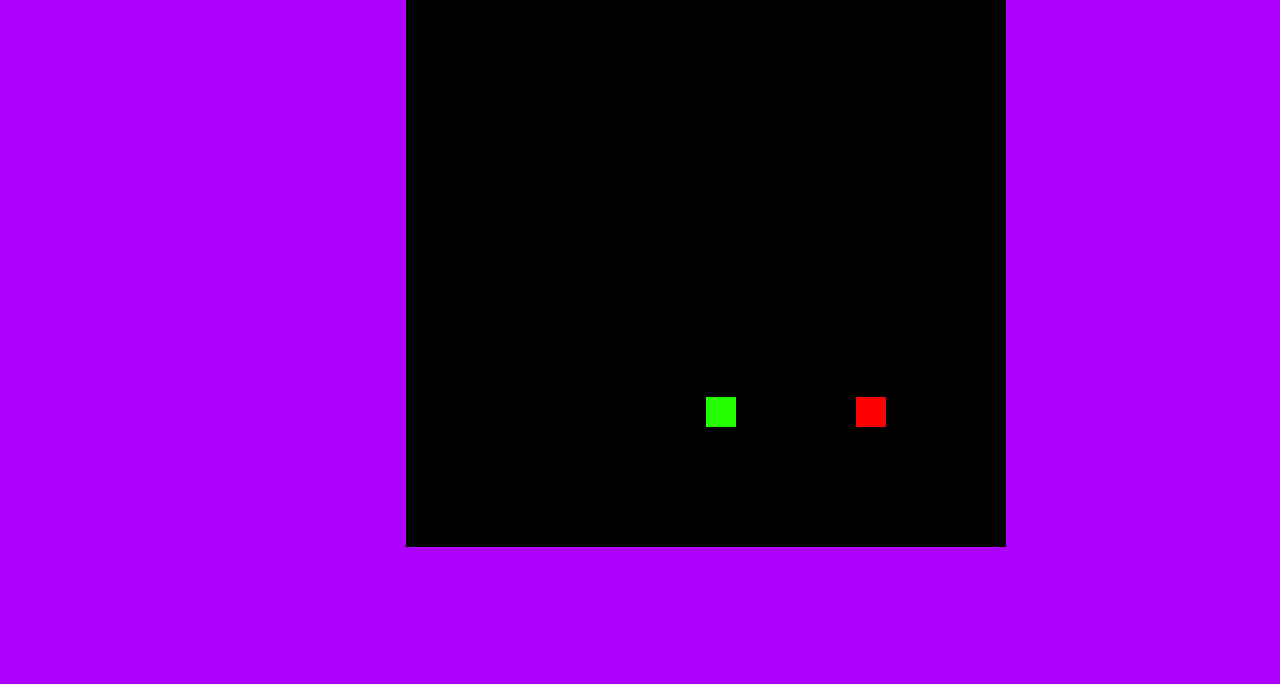
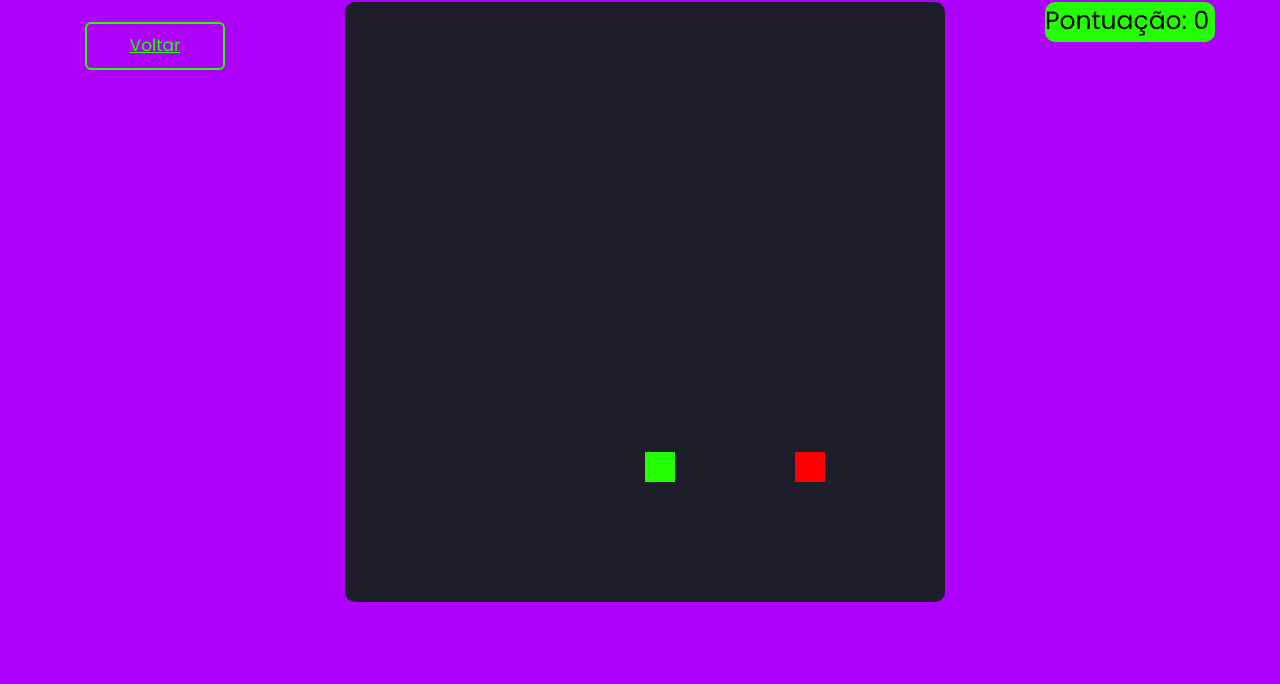
Before and after one commit to JoaoVitorLira/SnakeMania, a plain HTML site: page jogo.html in a window 1280 px wide. Shown: the part 116-800 px from the top of the page. Drawn offline with Linux system fonts and the light colour scheme.

Commit message:
Finalização do projeto

```diff
--- a/jogo.html
+++ b/jogo.html
@@ -15,6 +15,7 @@
 
 <body>
 
+    <img class="logo2" src="Component 1.png" alt="">
 
     <div id="cobra">
 
@@ -22,7 +23,10 @@
         <canvas id="espaco" width="600" height="600"></canvas>
 
 
-    </div>
+
+
+    <div id="pontos"> Pontuação: 0 </div></div>
+
 
     <script src="main.js"></script>
 
--- a/main.js
+++ b/main.js
@@ -4,56 +4,58 @@ window.onload = function () {
     document.addEventListener("keydown", keyPush)
 
 
-    setInterval(jogo, 80); //define intervalo para uma função ser chamada no jog varias vezes (a cada 60 milisegundos)
+    setInterval(jogo, 95); //define intervalo para uma função ser chamada no jog varias vezes (a cada 60 milisegundos)
 
 
     const vel = 1; //velocidade = quantas casas a cobrinha vai andar quando chamar a função jogo
 
     var vx = vy = 0;
-    var px = 10; //onde se inicia no eixo x
+    var px = 10; //onde se inicia no eixo x (posição da cobra)
     var py = 15; // onde se inicia no eixo y
     var tm = 30; //tamanho da maçã
     var qm = 20; //quantas maçãs podem caber
     var mx = my = 15; //posição inicial da maçã
+    var pontuacao = 0;
+
 
     var trail = [];
     tail = 5;//tamanho da cauda
 
     function jogo() {
-        px += vx;
+        px += vx; //posição onde a cobra ja está + a velocidade que ela tem, ou seja pra onde ela ta se movimentando
         py += vy;
         if (px < -1) {
-           alert("[GAME OVER] Você TROMBOU na parede!")
+            alert("[GAME OVER] Você TROMBOU na parede!\nSua pontuação: " + pontuacao);
            window.location.href = "index.html";
-        }
+        }//se a cobra ta vindo para esquerda e acaba encostando na borda, o jogo acaba
         if (px > qm) {
-            alert("[GAME OVER] Você TROMBOU na parede!")
+            alert("[GAME OVER] Você TROMBOU na parede!\nSua pontuação: " + pontuacao);
             window.location.href = "index.html";
         }
         if (py < -1) {
-            alert("[GAME OVER] Você TROMBOU na parede!")
+            alert("[GAME OVER] Você TROMBOU na parede!\nSua pontuação: " + pontuacao);
             window.location.href = "index.html";
         }
         if (py > qm) {
-            alert("[GAME OVER] Você TROMBOU na parede!")
+            alert("[GAME OVER] Você TROMBOU na parede!\nSua pontuação: " + pontuacao);
            window.location.href = "index.html";
         }// faz a cobra não sair da borda
 
 
 
-        ctx.fillStyle = "black";
+        ctx.fillStyle = "#1e1e2b";//cor do tabuleiro
         ctx.fillRect(0, 0, stage.width, stage.height);
 
         ctx.fillStyle = "red";//cor da maçã
-        ctx.fillRect(mx * tm, my * tm, tm, tm)//posição da maçã(posição vezes o tamanho e bla bla bla...)
+        ctx.fillRect(mx * tm, my * tm, tm, tm)//coloca a maçã na posição definida(posição vezes o tamanho e bla bla bla...)
 
-        ctx.fillStyle = "#24ff00"
+        ctx.fillStyle = "#24ff00"//cor da cobrinha
         for (var i = 0; i < trail.length; i++) {
             ctx.fillRect(trail[i].x * tm, trail[i].y * tm, tm, tm);
             if (trail[i].x == px && trail[i].y == py) {
                 vx = vy=0;
                 tail = 5;
-            } //posição da cabeça
+            } //pega a posição do rastro e assim pinta a cobra (calcula a posição e tamanho da cobra para que dessa forma colorir o espaço do rastro da própria, assim dando a impressão de que a cobra aumentou de tamanho)
 
         }
 
@@ -68,6 +70,16 @@ window.onload = function () {
             tail++; //adiciona mais um elemento na cauda
             mx = Math.floor(Math.random() *qm); //posiciona a maçã em outro local do tabuleiro
             my = Math.floor(Math.random() *qm);
+            let qp = 0;
+            pontuacao++;
+            atualizarPontuacao(); // chama uma função para atualizar a exibição da pontuação
+
+
+        }
+
+        function atualizarPontuacao() {
+            var pontuacaoElemento = document.getElementById("pontos");
+            pontuacaoElemento.textContent = "Pontuação: " + pontuacao;
         }
 
 
--- a/style.css
+++ b/style.css
@@ -1,69 +1,107 @@
 #espaco{
     display: flex;
     text-align: center;
+    border-radius: 10px;
 }
 
 body{
     background-color: #AD00ff;
+    display: flex;
+    justify-content: center;
+    align-items: center;
+    flex-direction: column;
 }
 
 #cobra{
     display: flex;
     justify-content: center;
+    margin-top: 1%;
+    gap: 100px;
+}
+
+#pontos{
+  font-size: 25px;
+  display: flex;
+  color: black;
+  font-family: 'Poppins', sans-serif;
+  background-color: #24ff00;
+  height: 40px;
+  width: 170px;
+  border-radius: 10px;
+}
+
+.preto{
+  background-color: #1e1e2b;
+  display: flex;
   margin-top: 5%;
-    gap: .625rem;
+  width: 800px;
+  height: 500px;
+  border-radius: 20px;
+  justify-content: center;
+  align-items: center;
+  flex-direction: column;
+}
+
+.logo{
+  display: flex;
+  width: 400px;
+  margin-top: 5%;
+
+}
+
+.logo2{
+  display: flex;
+  width: 400px;
+  margin-top: 1%;
+
 }
 
 .btn {
+  --color: #24ff00;
+  font-family: 'Poppins', sans-serif;
+  text-align: center;
+  display: inline-block;
+  width: 8em;
+  height: 2.6em;
+  line-height: 2.5em;
+  margin: 20px;
+  position: relative;
+  overflow: hidden;
+  border: 2px solid var(--color);
+  transition: color .5s;
+  z-index: 1;
   font-size: 17px;
-    background: transparent;
-    border: none;
-    padding: 1em 1.5em;
-    color: #24ff00;
-    font-family: 'Poppins', sans-serif;
-    text-transform: uppercase;
-    position: relative;
-    transition: .5s ease;
-    display: flex;
-    width: 70px;
-    height: 20px;
-    justify-content: center;
+  border-radius: 6px;
+  font-weight: 500;
+  color: var(--color);
  }
 
-  .btn::before {
-    content: '';
+ .btn:before {
+  content: "";
   position: absolute;
-    left: 0;
-    bottom: 0;
-    height: 2px;
-    width: 0;
-    background-color: #24ff00;
-    transition: .5s ease;
+  z-index: -1;
+  background: var(--color);
+  height: 150px;
+  width: 200px;
+  border-radius: 50%;
  }
 
  .btn:hover {
-    color: #1e1e2b;
-    transition-delay: .5s;
+  color: black;
  }
 
-  .btn:hover::before {
-    width: 100%;
+ .btn:before {
+  top: 100%;
+  left: 100%;
+  transition: all .7s;
  }
 
-  .btn::after {
-    content: '';
-    position: absolute;
-    left: 0;
-    bottom: 0;
-    height: 0;
-    width: 100%;
-    background-color: #24ff00;
-    transition: .4s ease;
-    z-index: -1;
+ .btn:hover:before {
+  top: -30px;
+  left: -30px;
  }
 
-  .btn:hover::after {
-    height: 100%;
-    transition-delay: 0.4s;
-    color: aliceblue;
+ .btn:active:before {
+  background: #24ff00;
+  transition: background 0s;
  }
```
Also changed, not shown: index.html (+7 -1 lines), Component 1.png (added). Lines whose indentation alone changed are shown as unchanged.
